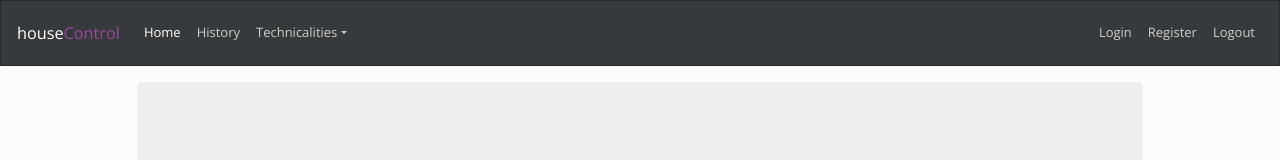
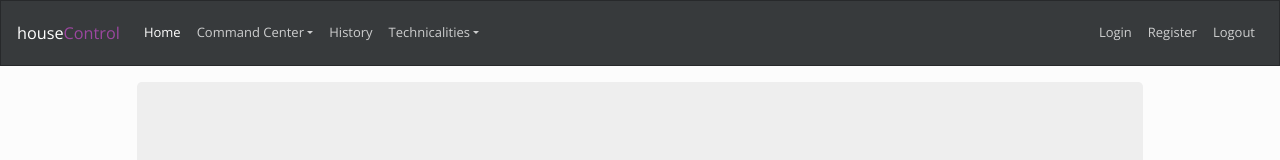
Before and after one commit to Xarger/houseControl, an Angular app: page / in a window 1280 px wide. Shown: the top 160 px of the page. Built offline with nearby package versions, Linux system fonts and the light colour scheme.

Commit message:
add dropdownlist Command Center: Total System and System info

```diff
--- a/src/app/components/navbar/navbar.component.html
+++ b/src/app/components/navbar/navbar.component.html
@@ -10,11 +10,19 @@
       <li class="nav-item active">
         <a class="nav-link" href="#" routerLink="/">  Home <span class="sr-only">(current)</span></a>
       </li>
+      <li class="nav-item dropdown">
+        <a class="nav-link dropdown-toggle" data-toggle="dropdown" href="#" role="button" aria-haspopup="true" aria-expanded="false">  Command Center</a>
+        <div class="dropdown-menu" x-placement="bottom-start" style="position: absolute; transform: translate3d(0px, 47px, 0px); top: 0px; left: 0px; will-change: transform;">
+          <a class="dropdown-item" href="#" >Total system</a>
+          <div class="dropdown-divider"></div>
+          <a class="dropdown-item" href="#" routerLink="/bibliography">System Info</a>
+        </div>
+      </li>
       <li class="nav-item">
-        <a class="nav-link" href="#" routerLink="/history">  History </a>
+        <a class="nav-link" href="#" routerLink="/history">    History </a>
       </li>
       <li class="nav-item dropdown">
-        <a class="nav-link dropdown-toggle" data-toggle="dropdown" href="#" role="button" aria-haspopup="true" aria-expanded="false">Technicalities</a>
+        <a class="nav-link dropdown-toggle" data-toggle="dropdown" href="#" role="button" aria-haspopup="true" aria-expanded="false">  Technicalities</a>
         <div class="dropdown-menu" x-placement="bottom-start" style="position: absolute; transform: translate3d(0px, 47px, 0px); top: 0px; left: 0px; will-change: transform;">
           <a class="dropdown-item" href="#" routerLink="/technology">Technology</a>
           <a class="dropdown-item" href="#" routerLink="/electronic-parts">Electronic parts</a>
```
